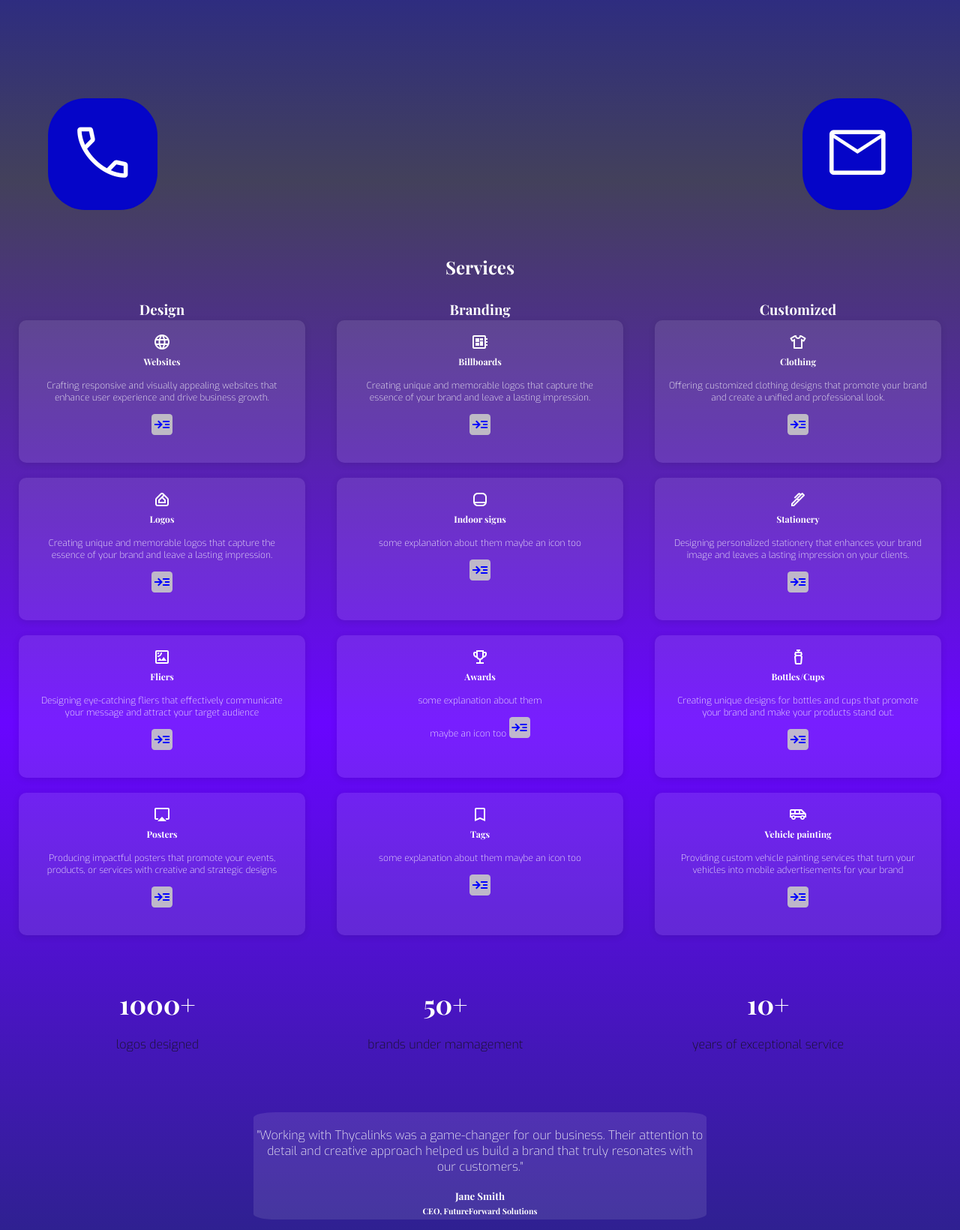
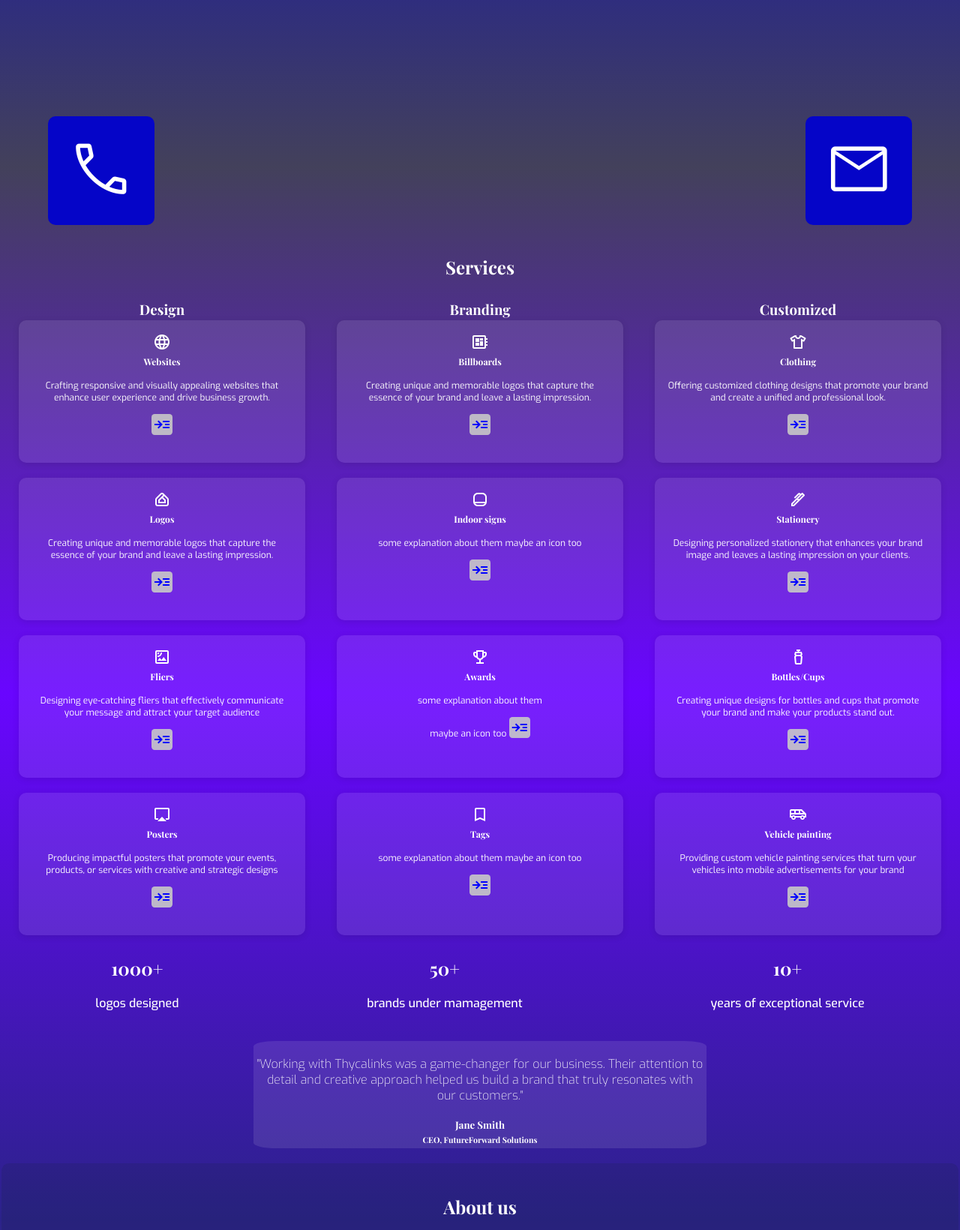
Before and after one commit to theabah0/thycalinks, a plain HTML site: page index.html in a window 1280 px wide. Shown: the part 480-2120 px from the top of the page at 75% size. Drawn offline with nearby package versions, Linux system fonts and the light colour scheme; a web font is replaced by a local one.

Commit message:
Update index.html

```diff
--- a/index.html
+++ b/index.html
@@ -128,9 +128,24 @@ width:70%
 background-color:rgba(5,5,200,1);
 border: 2px solid rgba(5,5,200,.4);
 
+
+
+  transition: all 0.3s ease-out; /* Smooth animation */
+
+  cursor: pointer;
+
+  transition: bottom 0.3s ease-out; /* Smooth animation */
+
+
+
+  border: none;
+  cursor: pointer;
+
+
+
 bottom:5%;
 display:flex;
-border-radius:50px;
+border-radius:10px;
     text-align: ;
     padding: 20px;
 }
@@ -176,7 +191,7 @@ color:red
     padding: 15px;
     margin-bottom: 20px;
     text-align:center;
-
+    font-weight:400
 }
 
 .service-box h4 {
@@ -187,7 +202,7 @@ color:red
 .stats {
    display: flex;
    justify-content: space-around;
-   padding: 40px;
+   padding: 0px;
    background-color: transparent;
 text-align:center;
 border-radius:20px;
@@ -198,14 +213,15 @@ background-color:rgba(200,200,200,.9);
 color:blue
 }
 .stats div h2{
-   font-size:2.2rem;
+   font-size:1.5rem;
    margin-bottom: .8rem;
 
 }
 
 .stats div p{
    font-size:1 rem;
-   color:#111
+   color:#fff;
+   font-weight:500;
 
 }
 
@@ -445,7 +461,20 @@ email:thycalinks@gmail.com
 <script>
 
 //setInterval(function(){location.reload()},1000);
+window.addEventListener("scroll", function () {
+  // Get all buttons with the class "cta-button"
+  let buttons = document.querySelectorAll(".call-to-action");
 
+  // Loop through each button and adjust its position
+  buttons.forEach(function(button) {
+    let scrollY = window.scrollY;
+if (scrollY>1200){
+
+}else{
+    // Adjust the button's bottom position based on scroll
+    button.style.bottom = 20 + scrollY * 0.5 + "px"; }
+  });
+});
 </script>
 
 </body>
```
